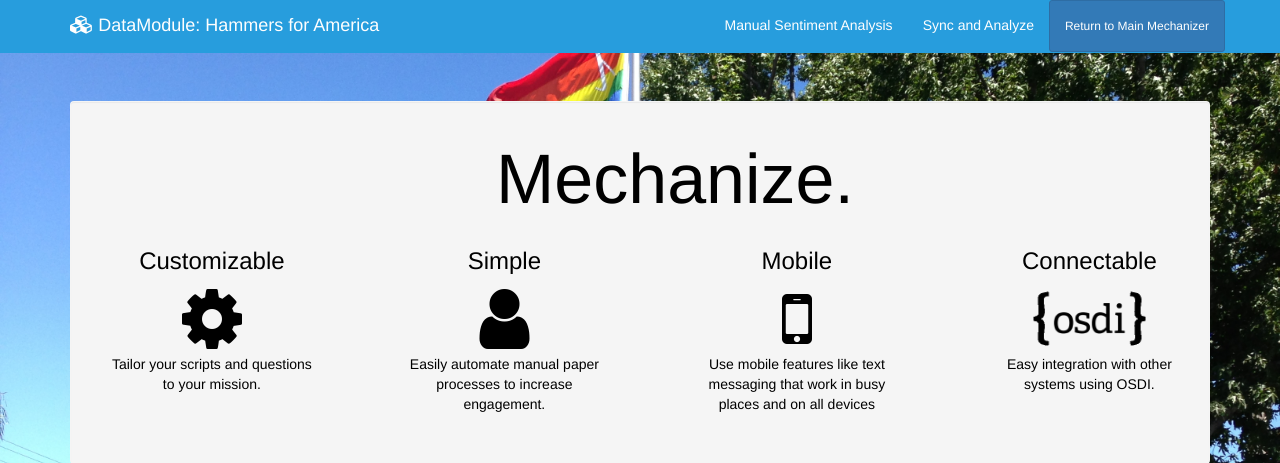
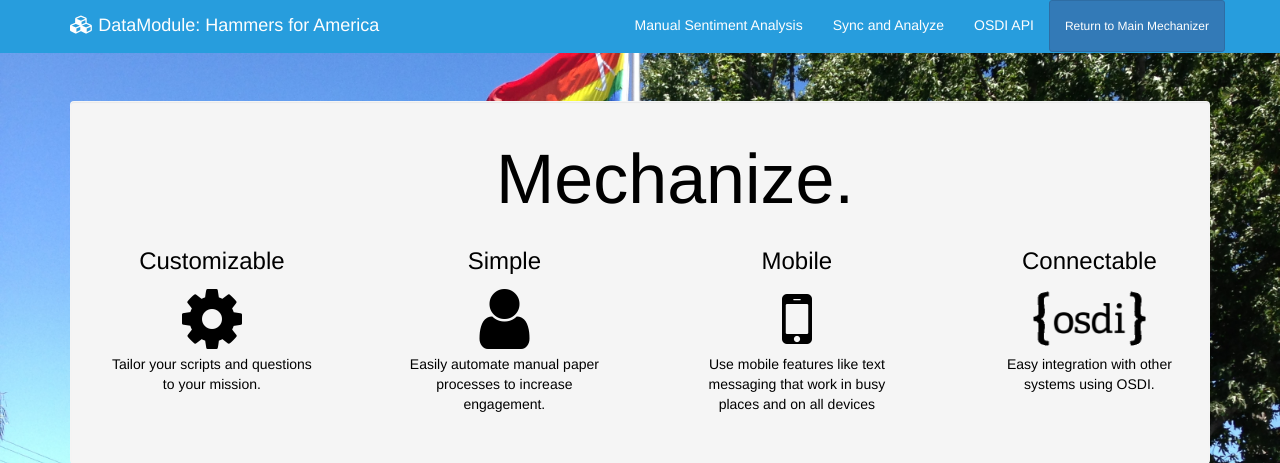
Before and after one commit to joshco/pymysample, a Django app: page / in a window 1280 px wide. Shown: the top 463 px of the page. Run offline with Django 3.2, Linux system fonts and the light colour scheme; parts of the project's set-up code (start-up, migrations or seed data) failed here and were passed over; some libraries are stand-ins or nearby versions.

Commit message:
add OSDI_BROWSER env and settings var for templates

```diff
--- /dev/null
+++ b/mechdata/context_processors.py
@@ -0,0 +1,5 @@
+from django.conf import settings # import the settings file
+
+def osdi_browser(request):
+    # return the value you want as a dictionnary. you may add multiple values in there.
+    return {'OSDI_BROWSER': settings.OSDI_BROWSER}
--- a/mechdata/templates/base.html
+++ b/mechdata/templates/base.html
@@ -37,10 +37,9 @@
 			<div class="navbar-collapse collapse" id="navbar-collapsible">
 				<ul class="nav navbar-nav navbar-right">
 
-
-
 					<li><a href="/sentiment">Manual Sentiment Analysis</a></li>
 					<li><a href="/sync">Sync and Analyze</a></li>
+					<li><a href="{{ OSDI_BROWSER }}">OSDI API</a></li>
 					<li><a href="http://hfa.mechanizer.org" class="btn btn-sm btn-primary">Return to Main Mechanizer</a></li>
 
 				</ul>
--- a/mysample/settings.py
+++ b/mysample/settings.py
@@ -67,6 +67,7 @@
                 'django.template.context_processors.request',
                 'django.contrib.auth.context_processors.auth',
                 'django.contrib.messages.context_processors.messages',
+                'mechdata.context_processors.osdi_browser'
             ],
         },
     },
@@ -118,3 +119,4 @@
 
 OSDI_AEP=os.environ['OSDI_AEP']
 OSDI_TOKEN=os.environ['OSDI_TOKEN']
+OSDI_BROWSER=os.environ['OSDI_BROWSER']
```
Also changed, not shown: 16 other files.
